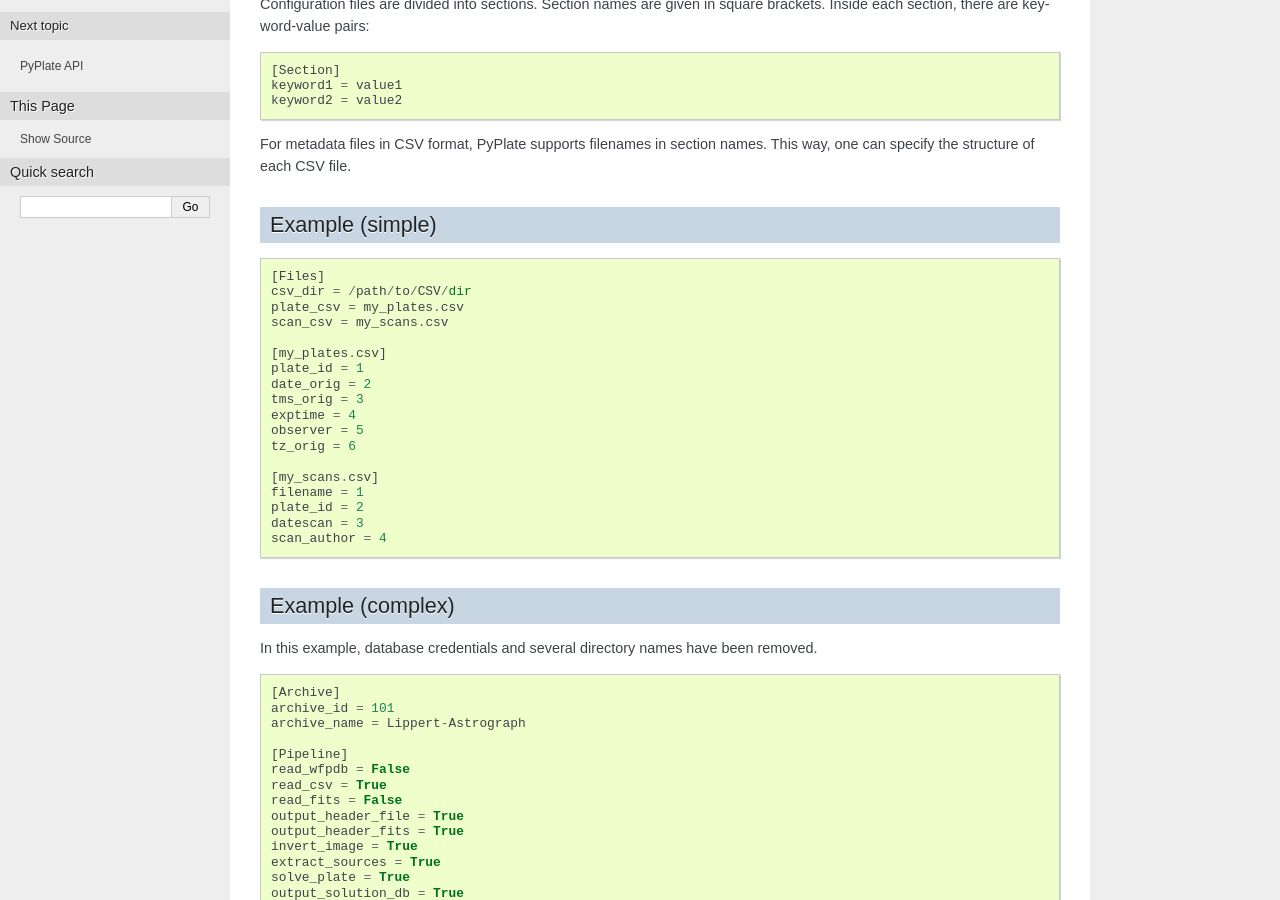
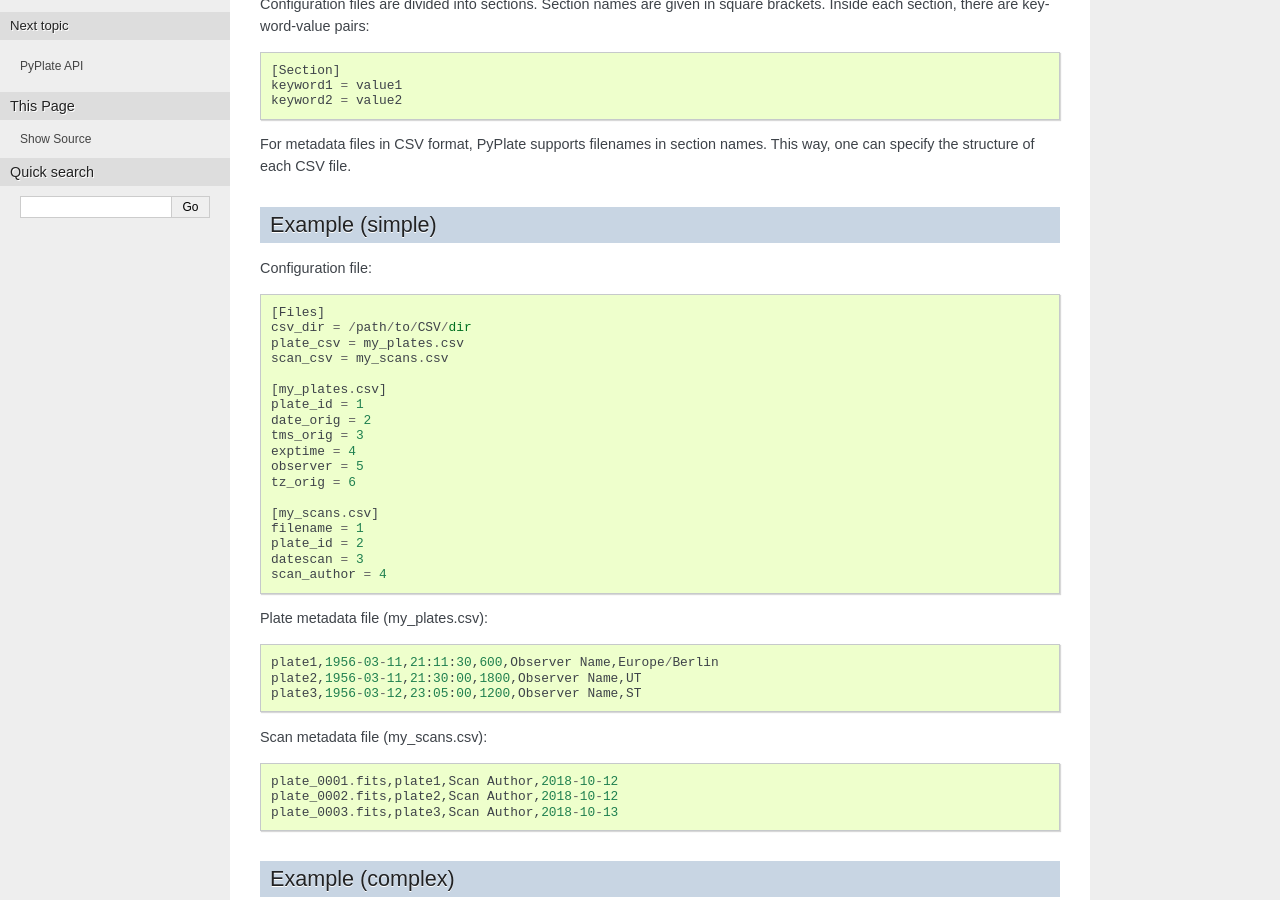
Before and after one commit to astrotuvi/pyplate, a Sphinx documentation site: the page built from docs/configuration.rst, in a window 1280 px wide and 900 px high, scrolled down 240 px. Built offline with Sphinx 7.4.7, drawn with Linux system fonts in a browser that asks for light colours.

Commit message:
Improved documentation

```diff
--- a/docs/configuration.rst
+++ b/docs/configuration.rst
@@ -21,7 +21,7 @@ names. This way, one can specify the structure of each CSV file.
 Example (simple)
 ----------------
 
-::
+Configuration file::
 
     [Files]
     csv_dir = /path/to/CSV/dir
@@ -41,6 +41,18 @@ Example (simple)
     plate_id = 2
     datescan = 3
     scan_author = 4
+
+Plate metadata file (my_plates.csv)::
+
+    plate1,1956-03-11,21:11:30,600,Observer Name,Europe/Berlin
+    plate2,1956-03-11,21:30:00,1800,Observer Name,UT
+    plate3,1956-03-12,23:05:00,1200,Observer Name,ST
+
+Scan metadata file (my_scans.csv)::
+
+    plate_0001.fits,plate1,Scan Author,2018-10-12
+    plate_0002.fits,plate2,Scan Author,2018-10-12
+    plate_0003.fits,plate3,Scan Author,2018-10-13
 
 Example (complex)
 -----------------
```
